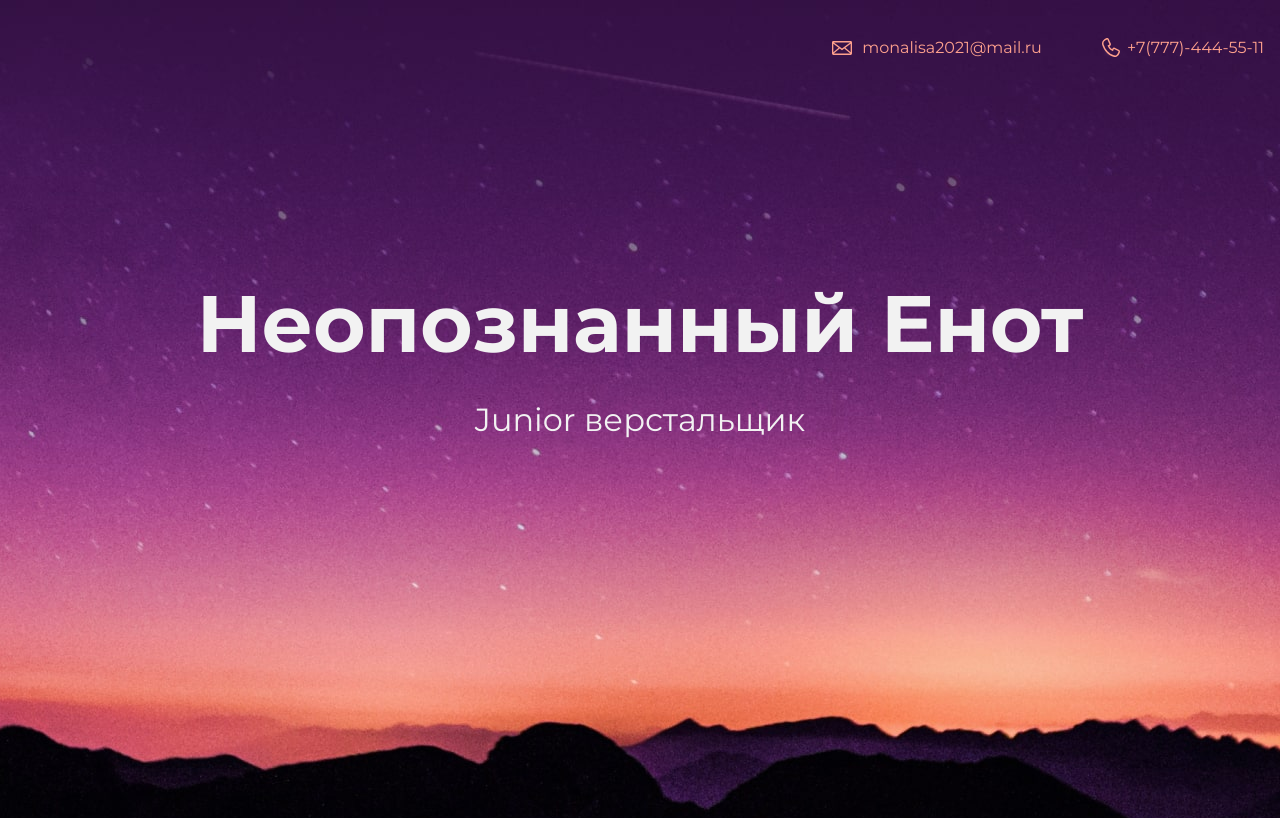
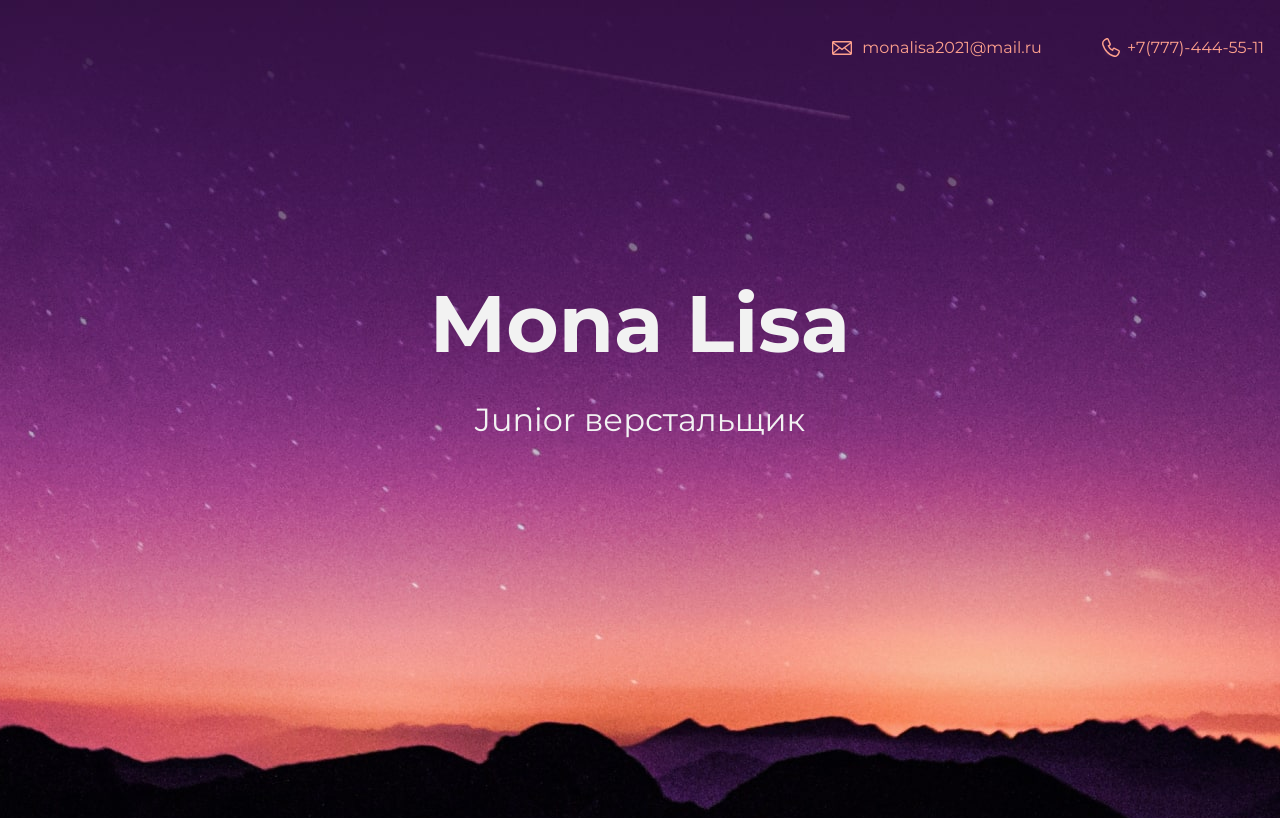
Before and after one commit to monalisa2021/site, a plain HTML site: page index.html in a window 1280 px wide. Shown: the top 818 px of the page. Drawn offline with Linux system fonts and the light colour scheme.

Commit message:
Add files via upload

```diff
--- a/index.html
+++ b/index.html
@@ -17,7 +17,7 @@
 
     <section class="hero-image">
       <div class="container">
-        <h1 class="heading">Неопознанный Енот</h1>
+        <h1 class="heading">Mona Lisa</h1>
         <p>Junior верстальщик</p>
       </div>
     </section>
```
